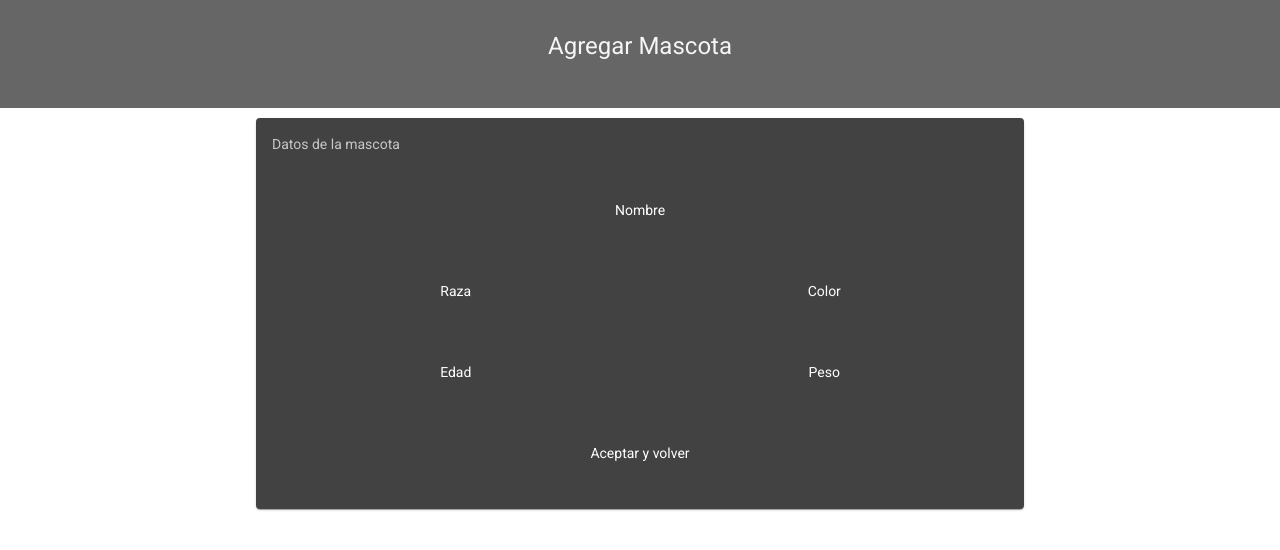
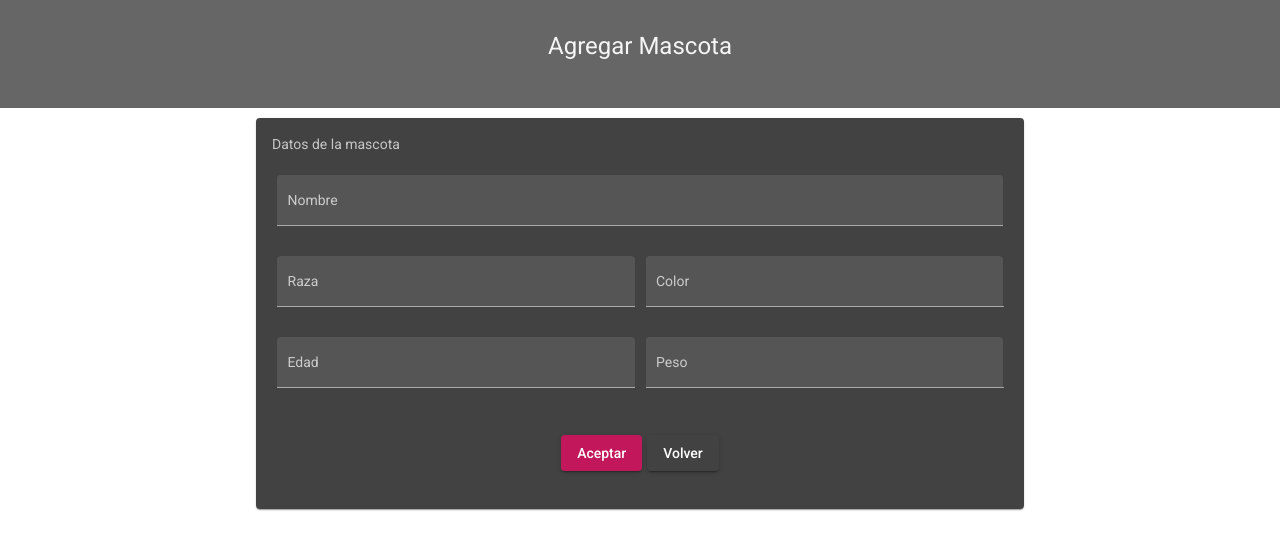
Before and after one commit to antonio-gomez-guzma/.NET_Core_6_Angular, an Angular app in the folder FE-CRUDMascotas/: page /agregarMascota in a window 1280 px wide. Shown: the top 550 px of the page. Built offline with nearby package versions, Linux system fonts and the light colour scheme.

Commit message:
Campos de datos para añadir mascotas añadidos y boton volver

```diff
--- a/FE-CRUDMascotas/src/app/components/agregar-editar-mascota/agregar-editar-mascota.component.css
+++ b/FE-CRUDMascotas/src/app/components/agregar-editar-mascota/agregar-editar-mascota.component.css
@@ -1,3 +1,12 @@
 .card{
     margin-top: 10px;
 }
+
+.mat-form-field{
+    width: 100%;
+    margin: 5px;
+}
+
+.btnAceptar{
+    margin-right: 5px;
+}
--- a/FE-CRUDMascotas/src/app/components/agregar-editar-mascota/agregar-editar-mascota.component.html
+++ b/FE-CRUDMascotas/src/app/components/agregar-editar-mascota/agregar-editar-mascota.component.html
@@ -11,12 +11,40 @@
         </mat-card-subtitle>
         <form>
             <mat-grid-list cols="2" rowHeight="80px">
-                <mat-grid-tile [colspan]="2">Nombre</mat-grid-tile>
-                <mat-grid-tile>Raza</mat-grid-tile>
-                <mat-grid-tile>Color</mat-grid-tile>
-                <mat-grid-tile>Edad</mat-grid-tile>
-                <mat-grid-tile>Peso</mat-grid-tile>
-                <mat-grid-tile [colspan]="2">Aceptar y volver</mat-grid-tile>
+                <mat-grid-tile [colspan]="2">
+                    <mat-form-field appearance="fill">
+                        <mat-label>Nombre</mat-label>
+                        <input matInput autocomplete="off">
+                      </mat-form-field>
+                </mat-grid-tile>
+                <mat-grid-tile>
+                    <mat-form-field appearance="fill">
+                        <mat-label>Raza</mat-label>
+                        <input matInput autocomplete="off">
+                      </mat-form-field>
+                </mat-grid-tile>
+                <mat-grid-tile>
+                    <mat-form-field appearance="fill">
+                        <mat-label>Color</mat-label>
+                        <input matInput autocomplete="off">
+                      </mat-form-field>
+                </mat-grid-tile>
+                <mat-grid-tile>
+                    <mat-form-field appearance="fill">
+                        <mat-label>Edad</mat-label>
+                        <input matInput autocomplete="off">
+                      </mat-form-field>
+                </mat-grid-tile>
+                <mat-grid-tile>
+                    <mat-form-field appearance="fill">
+                        <mat-label>Peso</mat-label>
+                        <input matInput autocomplete="off">
+                      </mat-form-field>
+                </mat-grid-tile>
+                <mat-grid-tile [colspan]="2">
+                    <button class="btnAceptar" mat-raised-button color="primary">Aceptar</button>
+                    <button routerLink="/listMascotas" mat-raised-button>Volver</button>
+                </mat-grid-tile>
               </mat-grid-list>
         </form>
     </mat-card>
--- a/FE-CRUDMascotas/src/app/components/listado-mascota/listado-mascota.component.html
+++ b/FE-CRUDMascotas/src/app/components/listado-mascota/listado-mascota.component.html
@@ -7,10 +7,13 @@
 
 <div class= "container">
 
-    <mat-form-field>
-        <mat-label>Filtro</mat-label>
-        <input matInput (keyup)="applyFilter($event)" placeholder="Buscar" #input autocomplete="off">
-      </mat-form-field>
+  <mat-form-field appearance="standard">
+    <mat-label style="color: #666;">
+      <mat-icon>filter_list</mat-icon>
+      Filtro
+    </mat-label>
+    <input matInput (keyup)="applyFilter($event)" placeholder="Buscar" #input autocomplete="off">
+  </mat-form-field>
 
     <table mat-table [dataSource]="dataSource" class="mat-elevation-z8"  matSort>
 
```
Also changed, not shown: FE-CRUDMascotas/src/app/components/listado-mascota/listado-mascota.component.css (line endings or trailing spaces).
